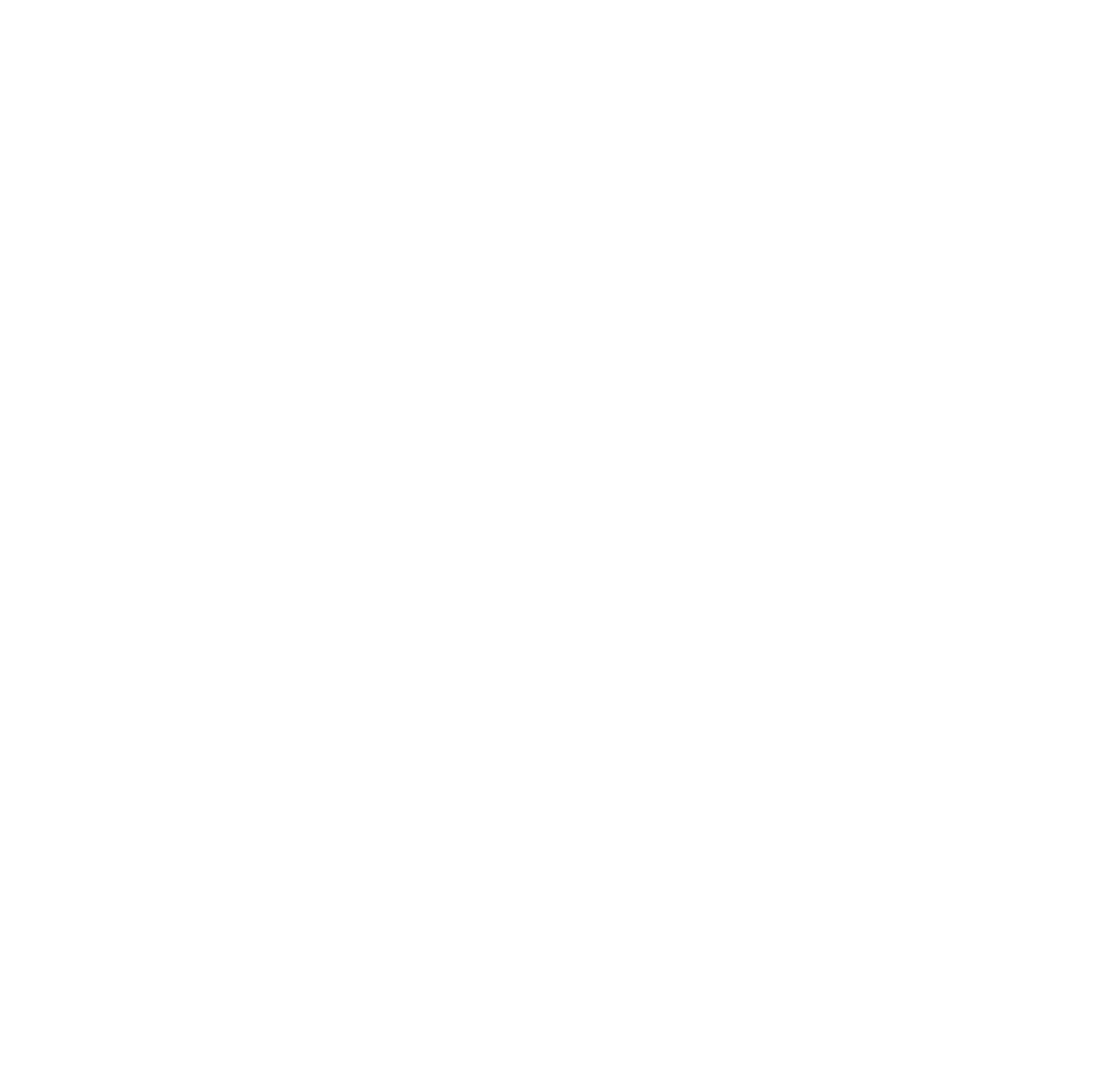
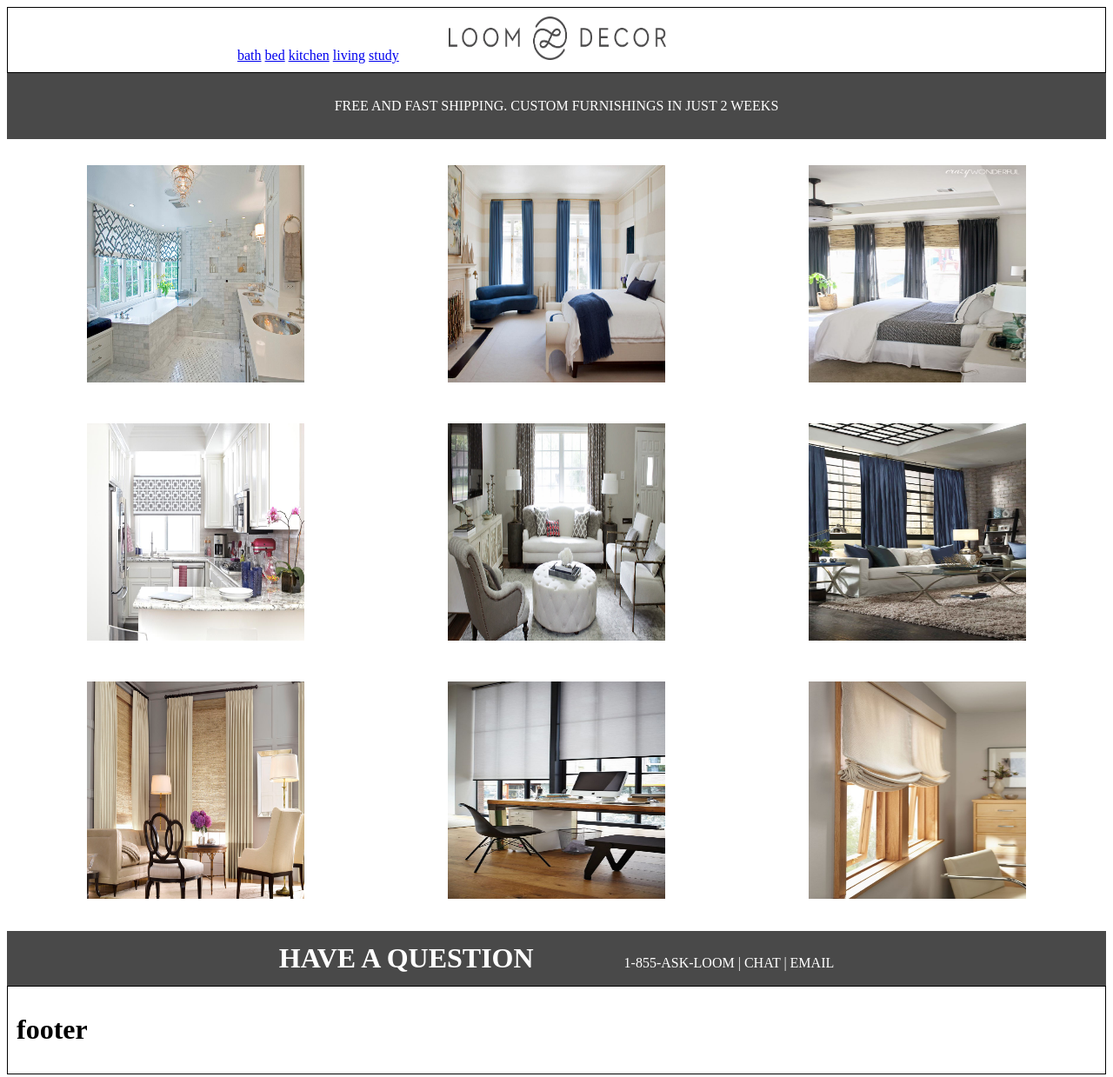
Before and after one commit to Zippoffer/loom, a plain HTML site: page index.html in a window 1280 px wide. Shown: the whole page at 87% size. Before the commit the page ends 800 px from the top, so only its background shows below. Drawn offline with Linux system fonts and the light colour scheme.

Commit message:
added images and links/partials

```diff
--- a/index.html
+++ b/index.html
@@ -7,6 +7,37 @@
 	<link rel="stylesheet" href="main.css">
 </head>
 <body>
+	<header id="header" class="loomingHead">
+		<img id="logo" src="images/logo.png" alt="loomLogo" width="250px" height="50px">
+			<a href="partials/bath.html" title="bath">bath</a>
+			<a href="partials/bed.html" title="bed">bed</a>
+			<a href="partials/kitchen.html" title="kitchen">kitchen</a>
+			<a href="partials/living.html" title="living">living</a>
+			<a href="partials/study.html" title="study">study</a>
+	</header><!-- /header -->
 
+<div id="underHeader">
+	<p>FREE AND FAST SHIPPING. CUSTOM FURNISHINGS IN JUST 2 WEEKS</p>
+</div>
+
+<div class="grid-container">
+  <div class="grid-item"><a href="partials/bath.html"><img width="250px" height="250px" src="images/BATH_1.jpg" alt="bath1"></a></div>
+  <div class="grid-item"><a href="partials/bed.html"><img width="250px" height="250px" src="images/BEDROOM%202.jpg" alt="bed2"></a></div>
+  <div class="grid-item"><a href="partials/bed.html"><img width="250px" height="250px" src="images/BEDROOM_1.jpg" alt="bed1"></a></div>
+  <div class="grid-item"><a href="partials/kitchen.html"><img width="250px" height="250px" src="images/KITCHEN%201.jpg" alt="kitchen1"></a></div>
+  <div class="grid-item"><a href="partials/living.html"><img width="250px" height="250px" src="images/LIVING%201.jpg" alt="living1"></a></div>
+  <div class="grid-item"><a href="partials/living.html"><img width="250px" height="250px" src="images/LIVING%202.jpg" alt="living2"></a></div>
+  <div class="grid-item"><a href="partials/living.html"><img width="250px" height="250px" src="images/LIVING%203.jpg" alt="living3"></a></div>
+  <div class="grid-item"><a href="partials/study.html"><img width="250px" height="250px" src="images/STUDY%201.jpg" alt="study1"></a></div>
+  <div class="grid-item"><a href="partials/study.html"><img width="250px" height="250px" src="images/STUDY%202.jpg" alt="study2"></a></div>
+</div>
+
+<div id="overFooter">
+	<h1 style='display:inline'>HAVE A QUESTION</h1>
+	<p style='display:inline' class="numchamail">1-855-ASK-LOOM      |      CHAT      |      EMAIL</p>
+</div>
+	<footer id="footer">
+		<h1>footer</h1>
+	</footer>
 </body>
 </html>
--- a/main.css
+++ b/main.css
@@ -0,0 +1,40 @@
+.grid-container {
+  display: grid;
+  grid-template-columns: auto auto auto;
+  /*background-color: #2196F3;*/
+  padding: 10px;
+}
+.grid-item {
+  /*background-color: rgba(255, 255, 255, 0.8);*/
+  /*border: 1px solid rgba(0, 0, 0, 0.8);*/
+  padding: 20px;
+  font-size: 30px;
+  text-align: center;
+}
+#header {
+	padding: 10px;
+	border: 1px solid black;
+}
+#footer {
+	padding: 10px;
+	border: 1px solid black;
+}
+#underHeader {
+	color: white;
+	padding: 13px;
+	background-color: #494949;
+	text-align: center;
+}
+#overFooter {
+	color: white;
+	padding: 13px;
+	background-color: #494949;
+	text-align: center;
+}
+.numchamail {
+	padding-left: 100px;
+}
+#logo {
+	position: relative;
+	left: 40%;
+}
```
Also changed, not shown: partials/bath.html (added, +36 -0 lines), partials/bed.html (added, +38 -0 lines), partials/kitchen.html (added, +37 -0 lines), partials/living.html (added, +39 -0 lines), partials/study.html (added, +36 -0 lines), images/logo.png (added).
